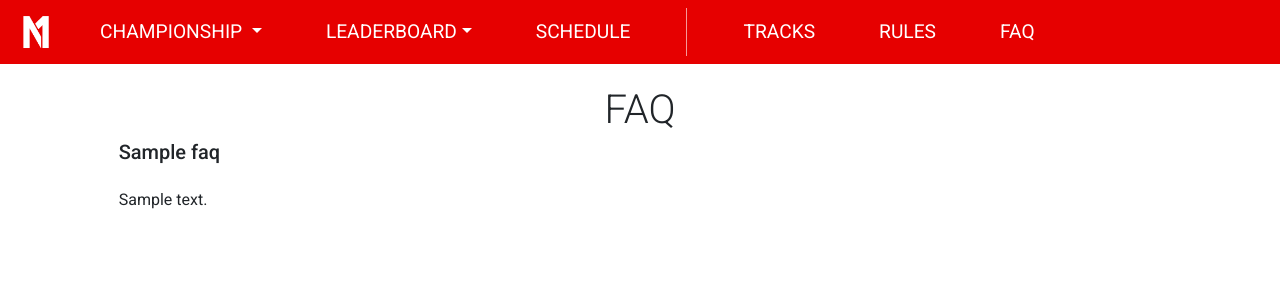
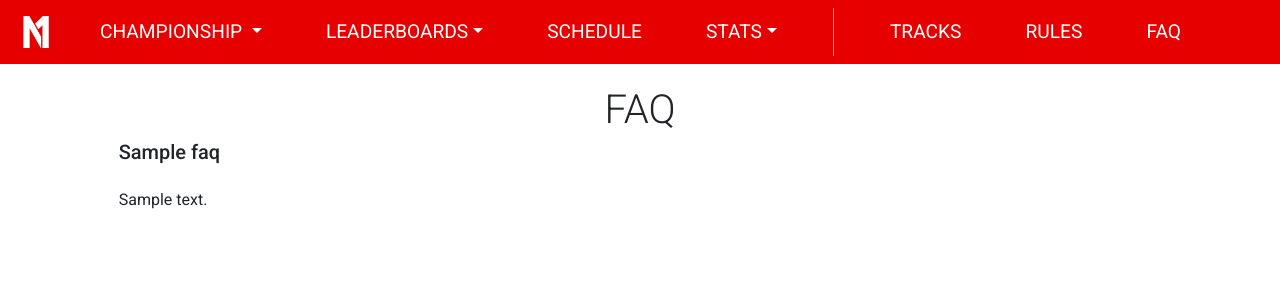
Before and after one commit to Wadu436/formula1-championship, a Django app: page /faq/ in a window 1280 px wide. Shown: the top 300 px of the page. Run offline with Django 3.2, Linux system fonts and the light colour scheme; tables that the repository leaves empty hold one stand-in row (values such as "Sample post"); some libraries are stand-ins or nearby versions.

Commit message:
add stats to header + fix typos Albion >:(

```diff
--- a/app/leaderboard/templates/leaderboard/base.html
+++ b/app/leaderboard/templates/leaderboard/base.html
@@ -57,10 +57,10 @@
 
                     <li class="nav-item dropdown ms-5">
                         <a class="nav-link dropdown-toggle" data-bs-toggle="dropdown" href="#" role="button"
-                            aria-expanded="false">Leaderboard</a>
+                            aria-expanded="false">Leaderboards</a>
                         <ul class="dropdown-menu">
-                            <a class="dropdown-item" href="{% if current_championship %}{% url 'drivers_standings' current_championship.id %}{% else %}{% url 'drivers_standings' championships.0.id %}{% endif %}">Driver's Championship</a>
-                            <a class="dropdown-item" href="{% if current_championship %}{% url 'constructors_standings' current_championship.id %}{% else %}{% url 'constructors_standings' championships.0.id %}{% endif %}">Constructors's Championship</a>
+                            <a class="dropdown-item" href="{% if current_championship %}{% url 'drivers_standings' current_championship.id %}{% else %}{% url 'drivers_standings' championships.0.id %}{% endif %}">Drivers' Championship</a>
+                            <a class="dropdown-item" href="{% if current_championship %}{% url 'constructors_standings' current_championship.id %}{% else %}{% url 'constructors_standings' championships.0.id %}{% endif %}">Constructors' Championship</a>
                         </ul>
                     </li>
 
@@ -72,6 +72,15 @@
                         {% url 'races' championships.0.id %}
                         {% endif %}">Schedule</a>
                     </li>
+
+                    <li class="nav-item dropdown ms-5">
+                        <a class="nav-link dropdown-toggle" data-bs-toggle="dropdown" href="#" role="button"
+                            aria-expanded="false">Stats</a>
+                        <ul class="dropdown-menu">
+                            <a class="dropdown-item" href="{% if current_championship %}{% url 'stats_pace' current_championship.id %}{% else %}{% url 'stats_pace' championships.0.id %}{% endif %}">Pace</a>
+                        </ul>
+                    </li>
+
                     <span class="vr ms-5"></span>
                     <li class="nav-item ms-5 minMarginTop">
                         <a class="nav-link" href="{% url 'track_overview' %}">Tracks</a>
--- a/app/leaderboard/urls.py
+++ b/app/leaderboard/urls.py
@@ -42,7 +42,7 @@ urlpatterns = [
     ),
     path("match_history/<int:race_id>/", views.match_history, name="match_history"),
     path("faq/", views.faq, name="faq"),
-    # path("championships/<int:championship_id>/stats/pace", views.pace, name="stats_pace"),
+    path("championships/<int:championship_id>/stats/pace", views.pace, name="stats_pace"),
     # path(
     #     "championships/<int:championship_id>/stats/fastest_laps/",
     #     views.drivers_standings,
```
